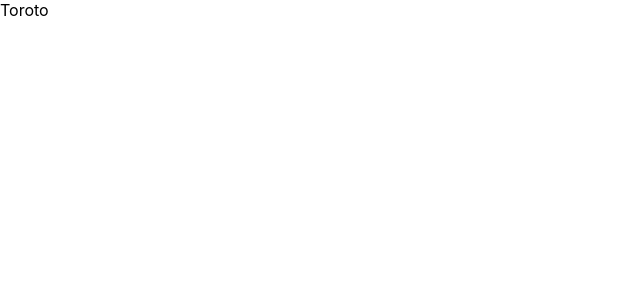
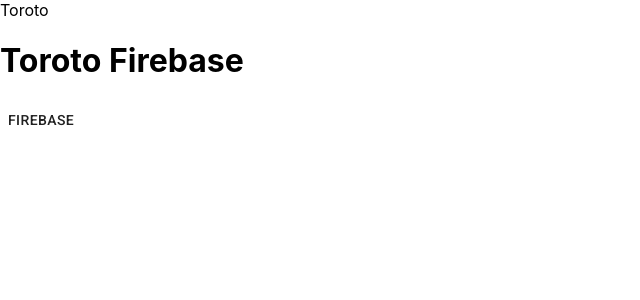
Before and after one commit to EdithOrt/toroto, a React (Create React App) app: page / in a window 1280 px wide. Shown: the top 300 px of the page, without its empty margins (0-640 px from the left). Built offline with nearby package versions, Linux system fonts and the light colour scheme.

Commit message:
displaying data by console

```diff
--- a/package.json
+++ b/package.json
@@ -8,6 +8,7 @@
     "@testing-library/jest-dom": "^4.2.4",
     "@testing-library/react": "^9.5.0",
     "@testing-library/user-event": "^7.2.1",
+    "firebase": "^7.19.1",
     "react": "^16.13.1",
     "react-dom": "^16.13.1",
     "react-router-dom": "^5.2.0",
--- a/src/App.js
+++ b/src/App.js
@@ -1,9 +1,11 @@
 import React from 'react';
+import FirebaseData from './components/FirebaseData/FirebaseData'
 
 function App() {
   return (
     <div>
       Toroto
+      <FirebaseData />
     </div>
   );
 }
--- /dev/null
+++ b/src/components/FirebaseData/FirebaseData.jsx
@@ -0,0 +1,26 @@
+import React, { Fragment } from 'react'
+import {db} from '../../utils/firebase-config'
+
+import {Button} from '@material-ui/core'
+
+const FirebaseData = () => {
+
+    const getInfoUsers= async () =>{
+        db.collection("users").get().then(function(querySnapshot) {
+            querySnapshot.forEach(function(doc) {
+                // doc.data() is never undefined for query doc snapshots
+                console.log(doc.id, " => ", doc.data());
+            });
+        });
+    }
+
+
+    return (
+        <Fragment>
+            <h1>Toroto Firebase</h1>
+            <Button onClick={getInfoUsers}> Firebase</Button>
+        </Fragment>
+    )
+}
+
+export default FirebaseData
--- /dev/null
+++ b/src/utils/firebase-config.js
@@ -0,0 +1,15 @@
+import firebase from 'firebase/app'
+import 'firebase/firestore'
+
+var firebaseConfig = {
+    apiKey: "AIzaSyB7PGO9bjdUknbsf67F9UCUHd-7iblgUeQ",
+    authDomain: "talent-fest-3ea36.firebaseapp.com",
+    databaseURL: "https://talent-fest-3ea36.firebaseio.com",
+    projectId: "talent-fest-3ea36",
+    storageBucket: "talent-fest-3ea36.appspot.com",
+    messagingSenderId: "1010477729783",
+    appId: "1:1010477729783:web:d7cb2795bf09aaec95d0f2"
+  };
+  // Initialize Firebase
+  const fb = firebase.initializeApp(firebaseConfig);
+  export const db = fb.firestore();
```
Also changed, not shown: 1 other file (tests, documents, lock files or other folders).
